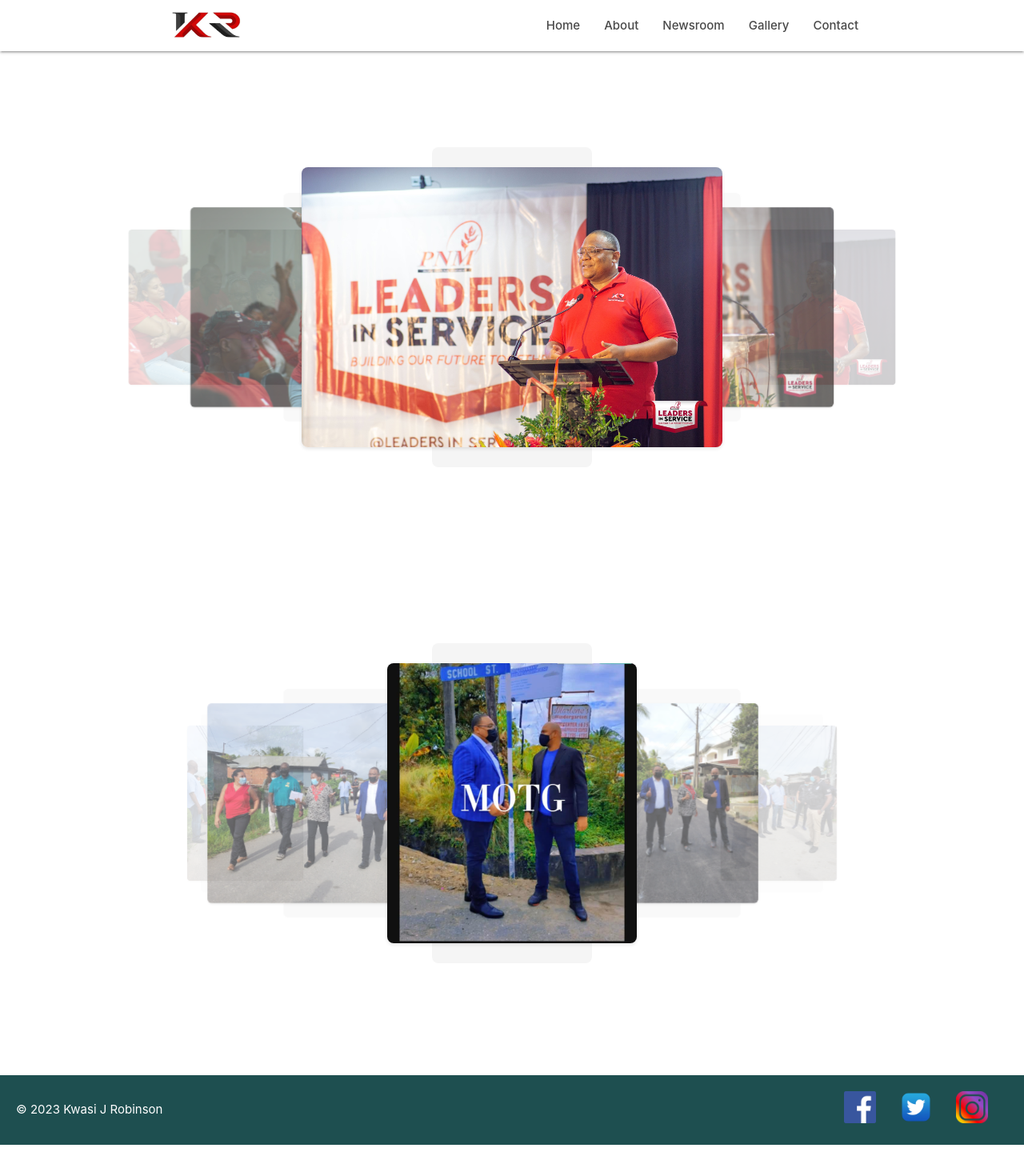
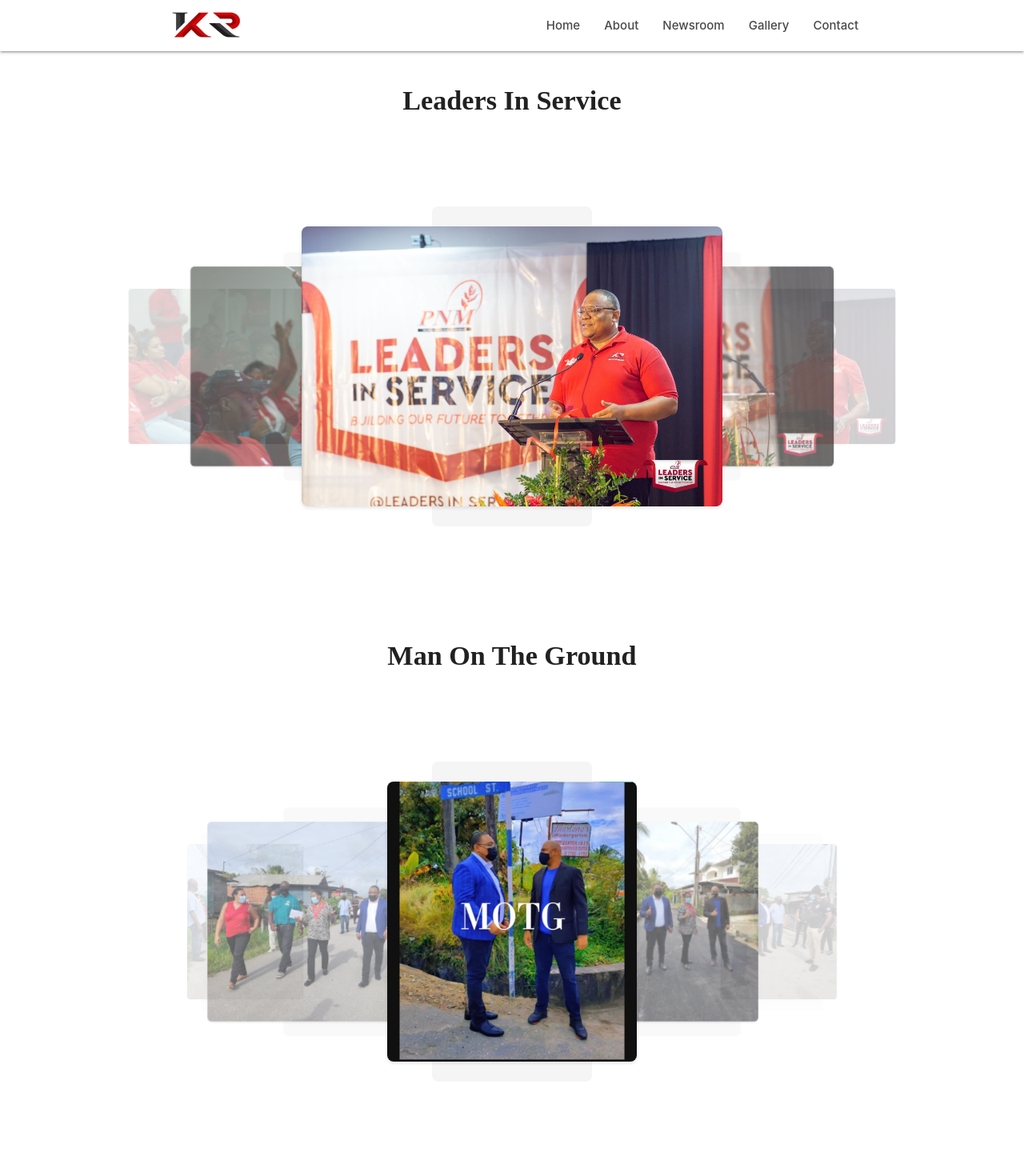
Before and after one commit to internap627/KR-repo, a React (Create React App) app: page /gallery in a window 1280 px wide. Shown: the top 1470 px of the page at 80% size. Before the commit the page ends 1431 px from the top, so only its background shows below. Built offline with nearby package versions, Linux system fonts and the light colour scheme.

Commit message:
carousel titles

```diff
--- a/src/Gallery.css
+++ b/src/Gallery.css
@@ -4,6 +4,8 @@
 
   .carousel-title {
     text-align: center;
+    font-family: 'Montserrat', serif;
+    font-weight: bold;
   }
 
   .carousel {
--- a/src/Gallery.js
+++ b/src/Gallery.js
@@ -21,8 +21,9 @@
     <div className="gallery-container">
       <div className="row">
         <div className="col s12">
+          <div className="carousel-container">
+          <h4 className="carousel-title">Leaders In Service</h4>
           <div id="carousel1" className="carousel">
-            {/* <h4 className="carousel-title">Leaders in Service</h4> */}
             <a className="carousel-item" href="#one!">
               <img src="leaders/ls01.jpeg" alt="Slide 1" />
             </a>
@@ -45,12 +46,14 @@
               <img src="leaders/ls07.jpeg" alt="Slide 7" />
             </a>
           </div>
+          </div>
         </div>
       </div>
       <div className="row">
         <div className="col s12">
+          <div className="carousel-container">
+          <h4 className="carousel-title">Man On The Ground</h4>
           <div id="carousel2" className="carousel">
-            {/* <h4 className="carousel-title">Man On The Ground</h4> */}
             <a className="carousel-item" href="#eight!">
               <img src="MOTG/motg01.jpeg" alt="Slide 8" />
             </a>
@@ -70,6 +73,7 @@
               <img src="MOTG/motg06.jpeg" alt="Slide 13" />
             </a>
           </div>
+          </div>
         </div>
       </div>
     </div>
```
